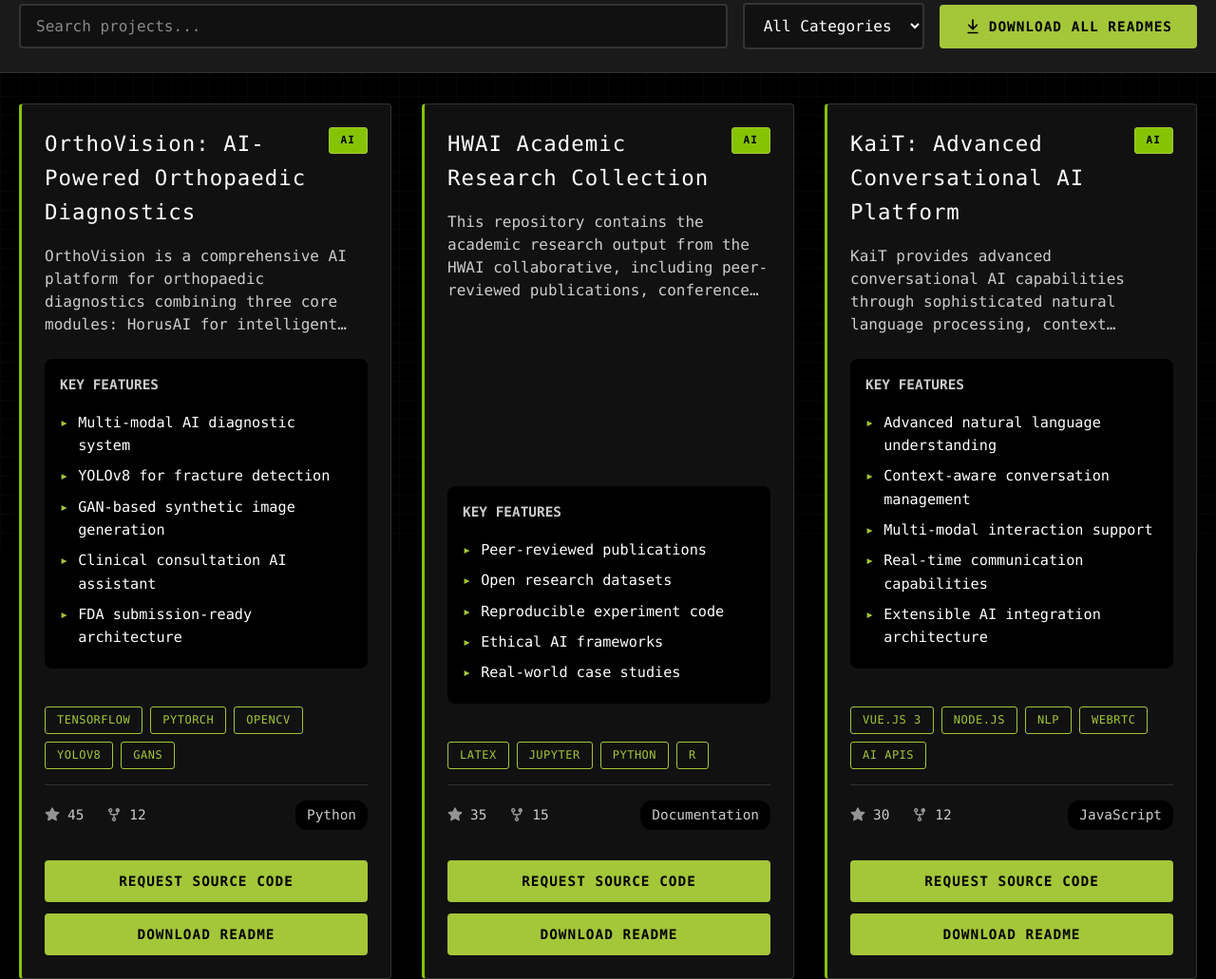
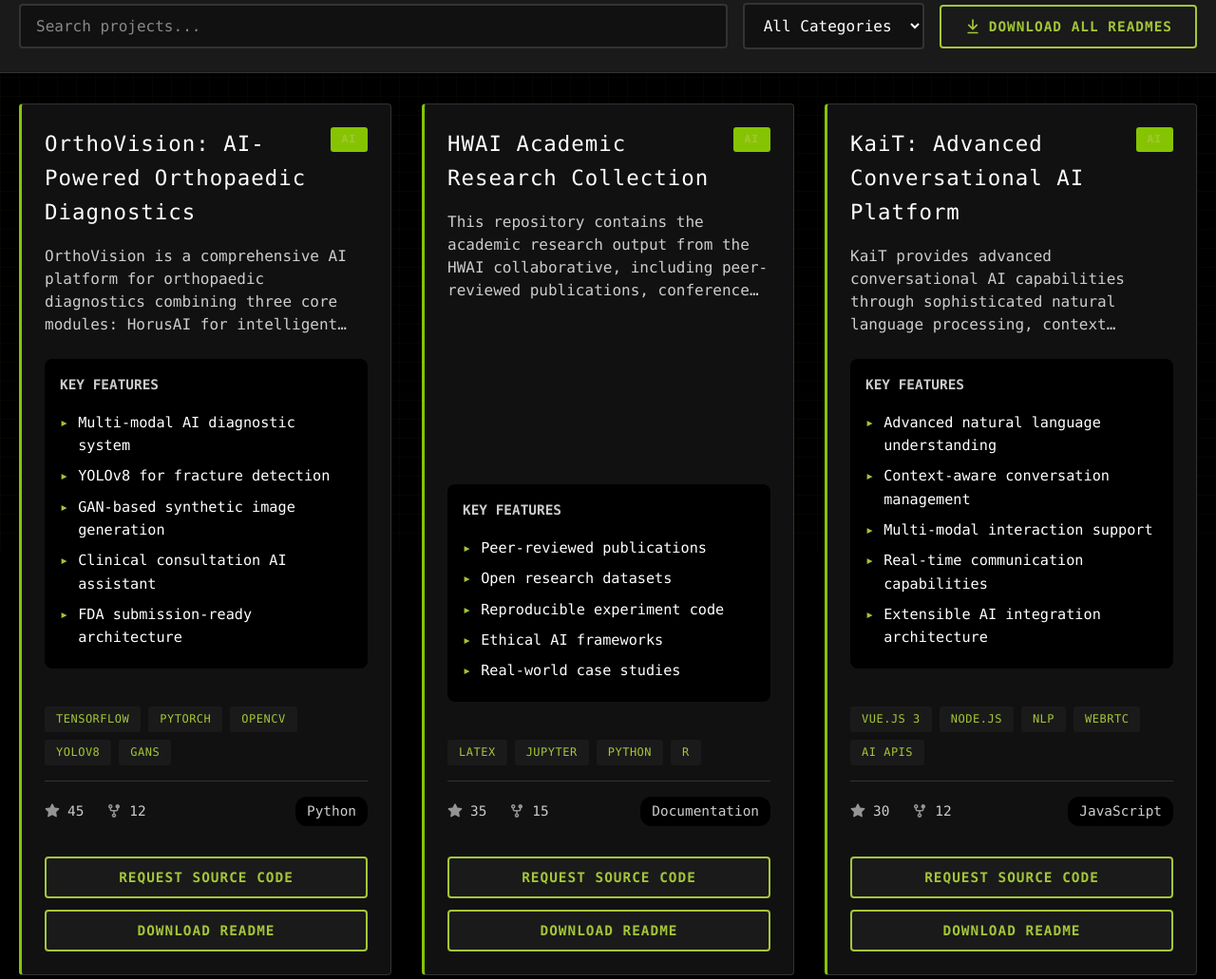
Before and after one commit to HWAI-collab/HWAI, a plain HTML site: page index.html in a window 1280 px wide. Shown: the part 219-1250 px from the top of the page at 95% size. Drawn offline with Linux system fonts and the light colour scheme.

Commit message:
Fix button colors and remove borders from tech badges for cleaner look

```diff
--- a/styles.css
+++ b/styles.css
@@ -282,8 +282,8 @@ main {
 }
 
 .category-badge {
-    background: var(--accent-color);
-    color: var(--background);
+    background: var(--card-hover);
+    color: var(--accent-color);
     padding: 0.25rem 0.75rem;
     border-radius: 3px;
     font-size: 0.7rem;
@@ -291,7 +291,6 @@ main {
     white-space: nowrap;
     text-transform: uppercase;
     letter-spacing: 1px;
-    border: 1px solid var(--accent-color);
 }
 
 .repo-card.category-ai .category-badge {
@@ -412,12 +411,14 @@ main {
 }
 
 .btn-primary {
-    background: var(--accent-color);
-    color: var(--background);
+    background: var(--secondary-color);
+    color: var(--accent-color);
+    border: 2px solid var(--accent-color);
 }
 
 .btn-primary:hover {
-    background: var(--accent-secondary);
+    background: var(--accent-color);
+    color: var(--background);
     box-shadow: 0 4px 12px rgba(0, 0, 0, 0.4), inset 0 0 10px rgba(164, 198, 57, 0.1);
     transform: translateY(-1px);
 }
@@ -577,11 +578,10 @@ footer p {
 }
 
 .tech-badge {
-    background: transparent;
+    background: var(--card-hover);
     color: var(--accent-color);
     padding: 0.25rem 0.75rem;
     border-radius: 3px;
-    border: 1px solid var(--accent-color);
     font-size: 0.75rem;
     font-weight: 500;
     text-transform: uppercase;
@@ -671,8 +671,8 @@ footer p {
 
 /* Download All button */
 .btn-download-all {
-    background: var(--accent-color);
-    color: var(--background);
+    background: var(--secondary-color);
+    color: var(--accent-color);
     padding: 0.75rem 1.5rem;
     border: 2px solid var(--accent-color);
     border-radius: 4px;
@@ -690,7 +690,8 @@ footer p {
 }
 
 .btn-download-all:hover {
-    background: var(--accent-secondary);
+    background: var(--accent-color);
+    color: var(--background);
     box-shadow: 0 4px 12px rgba(0, 0, 0, 0.4), inset 0 0 10px rgba(164, 198, 57, 0.1);
     transform: translateY(-1px);
 }
```
